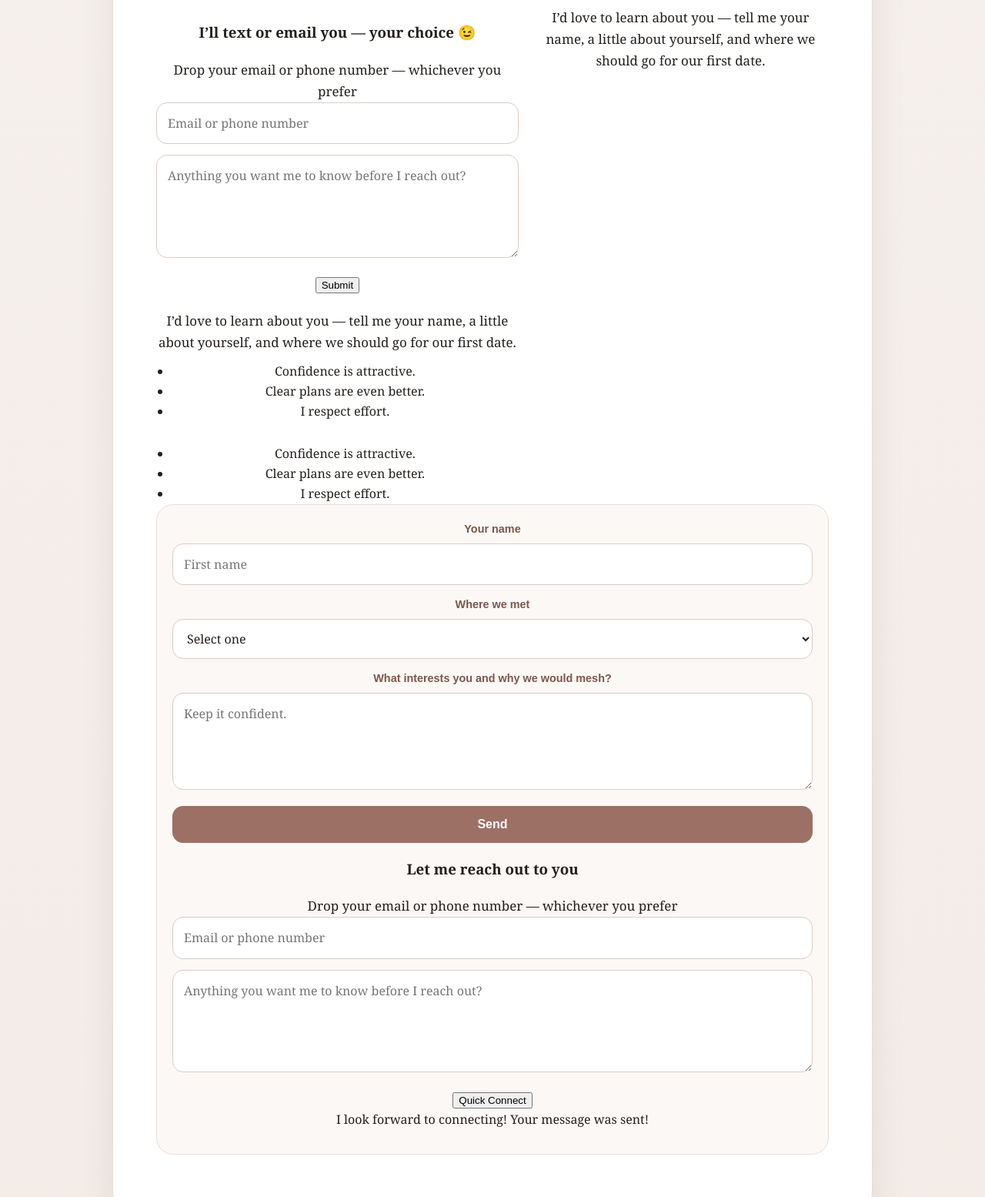
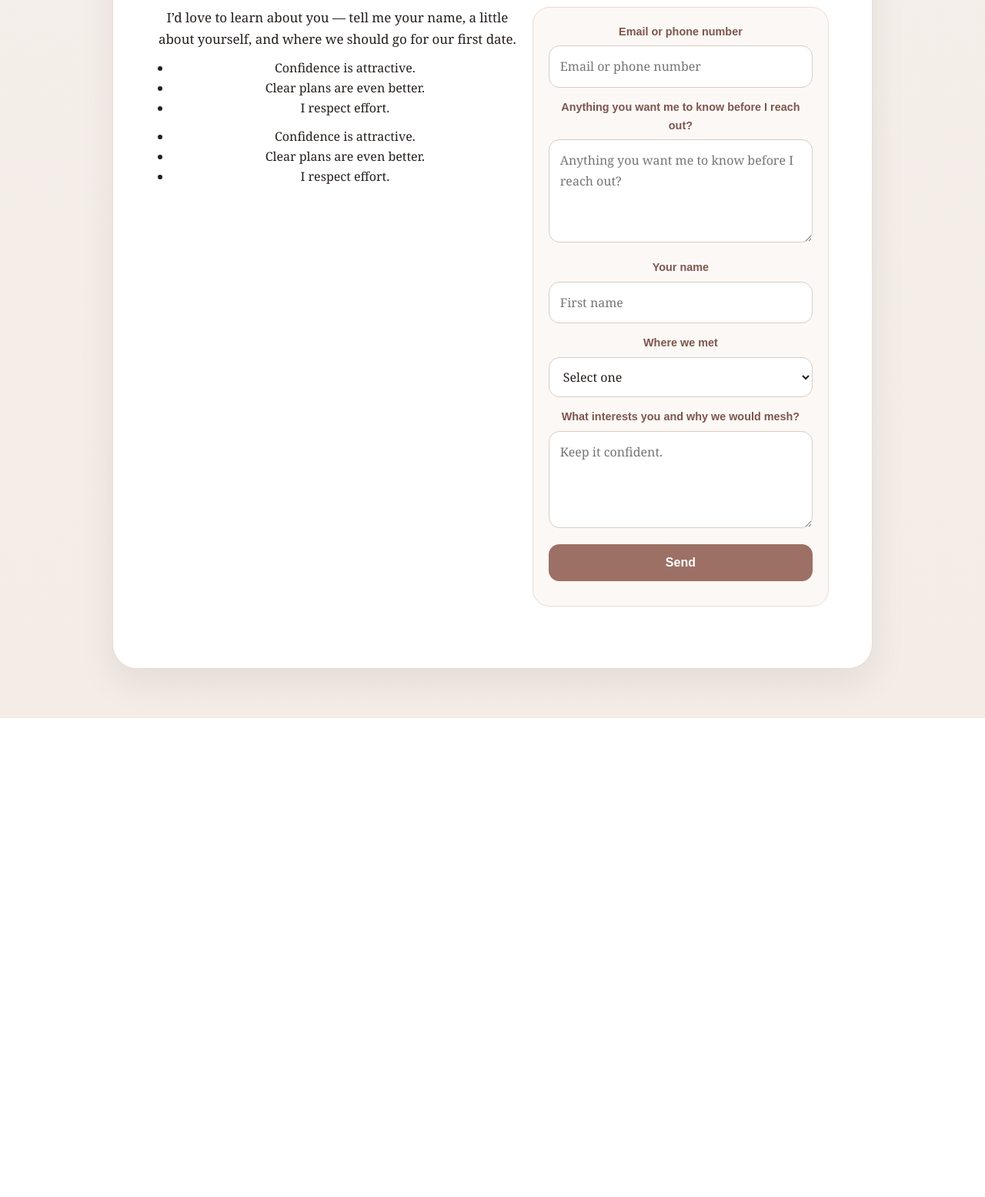
Before and after one commit to DalynnS80/Dalynn-Site, a plain HTML site: page index.html in a window 1280 px wide. Shown: the part 3580-5135 px from the top of the page at 77% size. After the commit the page ends 4513 px from the top, so only its background shows below. Drawn offline with Linux system fonts and the light colour scheme.

Commit message:
Update index.html

```diff
--- a/index.html
+++ b/index.html
@@ -330,18 +330,7 @@
         <h2>Be intentional.</h2>
         <div class="split">
           <div>
-  <div class="contact-box">
-    <h3>I’ll text or email you — your choice 😉</h3>
-    <p>Drop your email or phone number — whichever you prefer</p>
-
-    <form action="https://formspree.io/f/xojpyraw" method="POST">
-      <input type="text" name="contact" placeholder="Email or phone number" required />
-      <textarea name="message" placeholder="Anything you want me to know before I reach out?" rows="4"></textarea>
-      <button type="submit">Submit</button>
-    </form>
-  </div>
-
-  <p style="margin-top:20px;">
+<p>
   I’d love to learn about you — tell me your name, a little about yourself, and where we should go for our first date.
 </p>
 <ul>
@@ -349,10 +338,7 @@
   <li>Clear plans are even better.</li>
   <li>I respect effort.</li>
 </ul>
-</div>
-            <p>
-              I’d love to learn about you — tell me your name, a little about yourself, and where we should go for our first date.
-            </p>
+
             <ul>
               <li>Confidence is attractive.</li>
               <li>Clear plans are even better.</li>
@@ -365,6 +351,11 @@
           <div class="form-card">
             <form action="https://formspree.io/f/mpqojrrk" method="POST">
 <input type="hidden" name="_subject" value="New Connect Submission">
+<label for="contact">Email or phone number</label>
+<input id="contact" name="contact" type="text" placeholder="Email or phone number" required />
+
+<label for="pre_message">Anything you want me to know before I reach out?</label>
+<textarea id="pre_message" name="pre_message" placeholder="Anything you want me to know before I reach out?" rows="4"></textarea>
 
               <label for="name">Your name</label>
               <input id="name" name="name" type="text" placeholder="First name" />
@@ -384,28 +375,7 @@
 
               <button class="submit" type="submit">Send</button>
               <p id="formMessage" class="note" style="display:none; color:#7c564d; font-weight:700;">
-<div class="contact-box">
-  <h3>Let me reach out to you</h3>
-  <p>Drop your email or phone number — whichever you prefer</p>
 
-  <form action="https://formspree.io/f/xojpyraw" method="POST">
-
-    <input
-      type="text"
-      name="contact"
-      placeholder="Email or phone number"
-      required
-    />
-
-    <textarea
-      name="message"
-      placeholder="Anything you want me to know before I reach out?"
-      rows="4"
-    ></textarea>
-
-    <button type="submit">Quick Connect</button>
-  </form>
-</div>
                 I look forward to connecting! Your message was sent!
 </p>
             </form>
```
Lines whose indentation alone changed are shown as unchanged.
